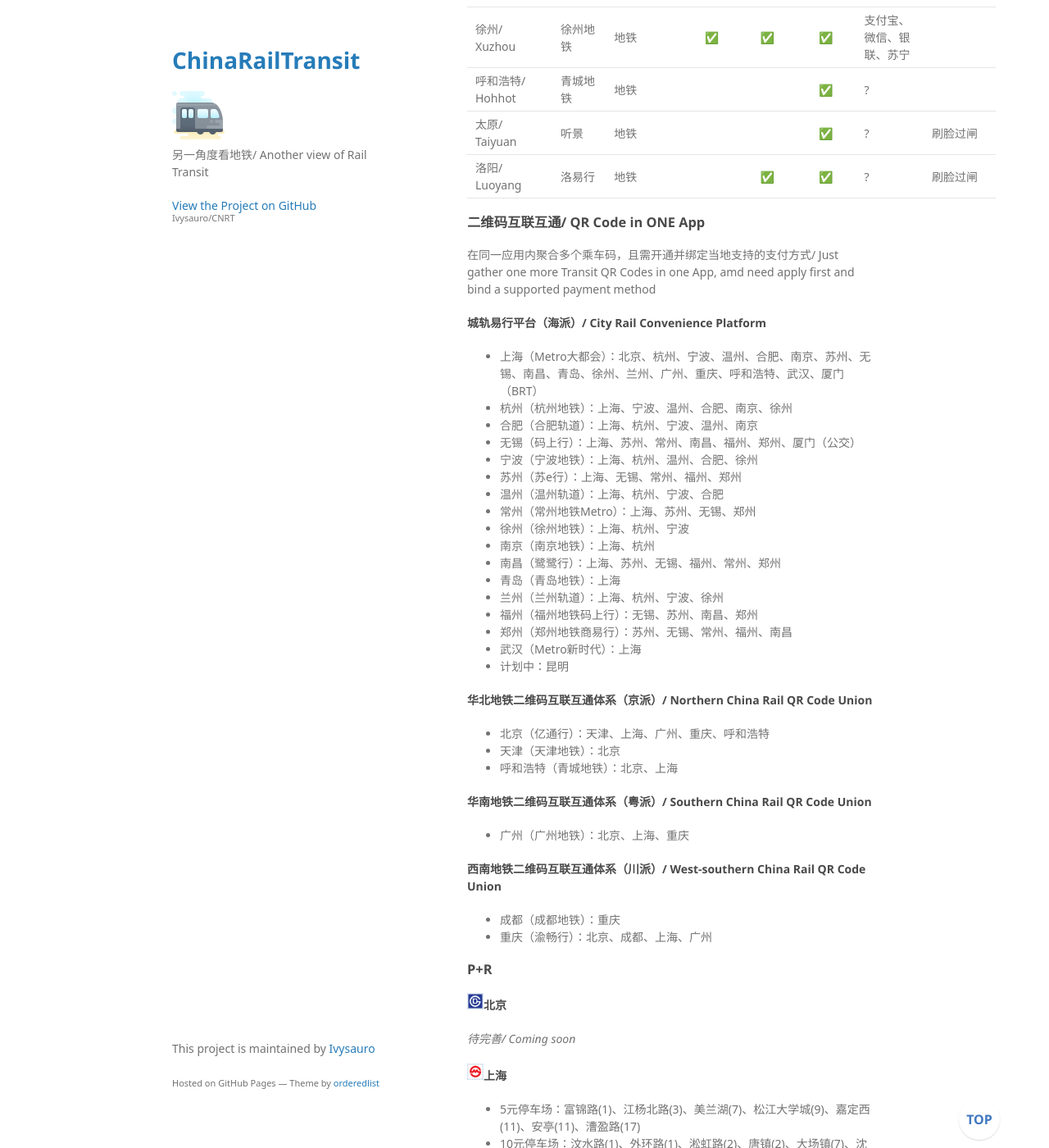
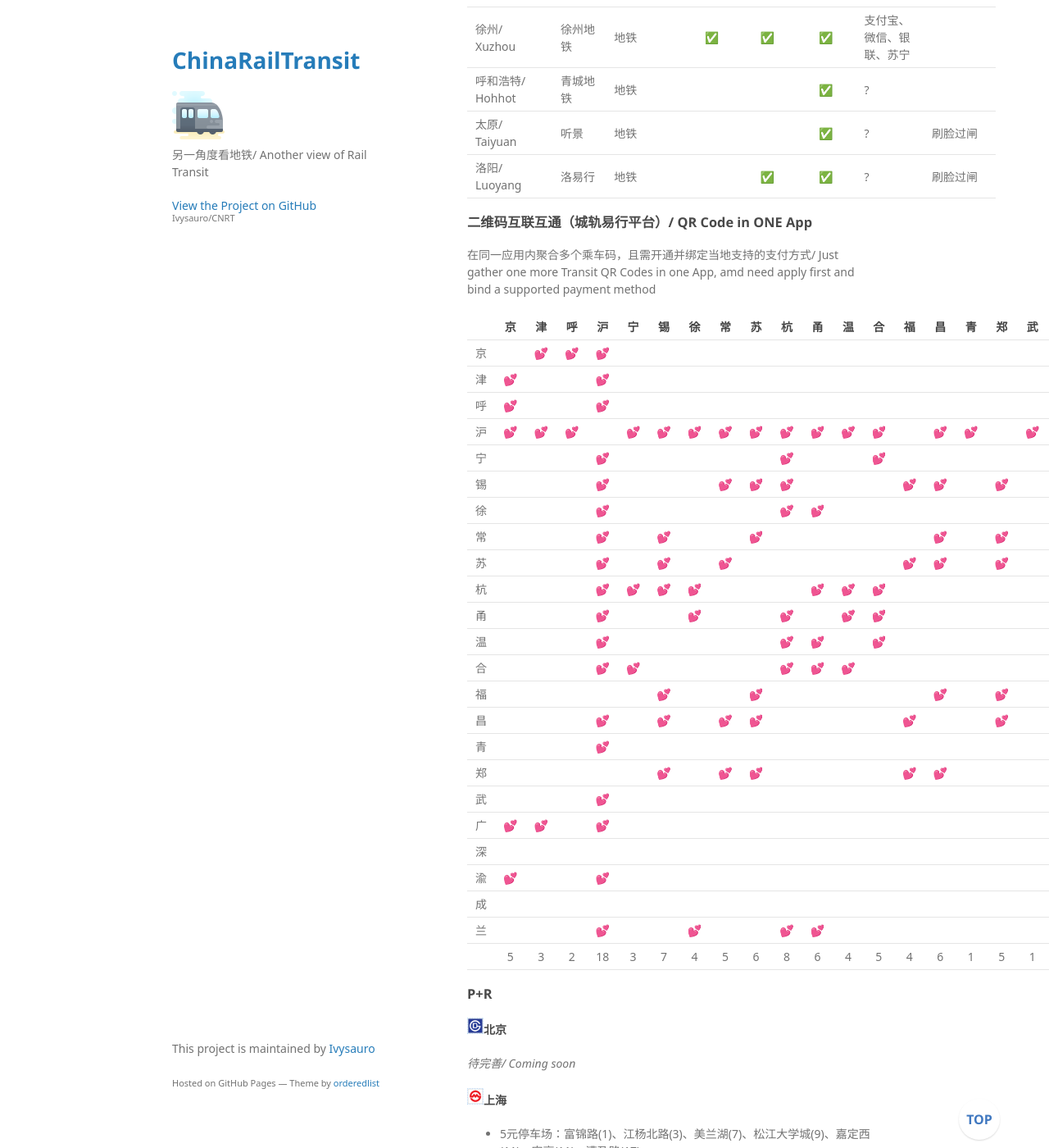
Before and after one commit to Ivysauro/CNRT, a Jekyll site: the page built from data/GeOp.md, in a window 1280 px wide and 1400 px high, scrolled down 9128 px. Shown: the whole window at 82% size. Built offline with Jekyll 4.4.1, drawn with Linux system fonts in a browser that asks for light colours; some web fonts are replaced; our own code applies the rules of GitHub Pages for plain Markdown files; a script that is not in the unit is left out.

Commit message:
🍇重置二维码互通展示方式

```diff
--- a/data/GeOp.md
+++ b/data/GeOp.md
@@ -211,44 +211,36 @@
 | 太原/ Taiyuan | 听景 | 地铁 | | | ✅ | ? | 刷脸过闸 |
 | 洛阳/ Luoyang | 洛易行 | 地铁 | | ✅ | ✅ | ? | 刷脸过闸 |
 
-### 二维码互联互通/ QR Code in ONE App
+### 二维码互联互通（城轨易行平台）/ QR Code in ONE App
 
 在同一应用内聚合多个乘车码，且需开通并绑定当地支持的支付方式/ Just gather one more Transit QR Codes in one App, amd need apply first and bind a supported payment method
 
-#### 城轨易行平台（海派）/ City Rail Convenience Platform
-
-- 上海（Metro大都会）：北京、杭州、宁波、温州、合肥、南京、苏州、无锡、南昌、青岛、徐州、兰州、广州、重庆、呼和浩特、武汉、厦门（BRT）
-- 杭州（杭州地铁）：上海、宁波、温州、合肥、南京、徐州
-- 合肥（合肥轨道）：上海、杭州、宁波、温州、南京
-- 无锡（码上行）：上海、苏州、常州、南昌、福州、郑州、厦门（公交）
-- 宁波（宁波地铁）：上海、杭州、温州、合肥、徐州
-- 苏州（苏e行）：上海、无锡、常州、福州、郑州
-- 温州（温州轨道）：上海、杭州、宁波、合肥
-- 常州（常州地铁Metro）：上海、苏州、无锡、郑州
-- 徐州（徐州地铁）：上海、杭州、宁波
-- 南京（南京地铁）：上海、杭州
-- 南昌（鹭鹭行）：上海、苏州、无锡、福州、常州、郑州
-- 青岛（青岛地铁）：上海
-- 兰州（兰州轨道）：上海、杭州、宁波、徐州
-- 福州（福州地铁码上行）：无锡、苏州、南昌、郑州
-- 郑州（郑州地铁商易行）：苏州、无锡、常州、福州、南昌
-- 武汉（Metro新时代）：上海
-- 计划中：昆明
-
-#### 华北地铁二维码互联互通体系（京派）/ Northern China Rail QR Code Union
-
-- 北京（亿通行）：天津、上海、广州、重庆、呼和浩特
-- 天津（天津地铁）：北京
-- 呼和浩特（青城地铁）：北京、上海
-
-#### 华南地铁二维码互联互通体系（粤派）/ Southern China Rail QR Code Union
-
-- 广州（广州地铁）：北京、上海、重庆
-
-#### 西南地铁二维码互联互通体系（川派）/ West-southern China Rail QR Code Union
-
-- 成都（成都地铁）：重庆
-- 重庆（渝畅行）：北京、成都、上海、广州
+|  | 京 | 津 | 呼 | 沪 | 宁 | 锡 | 徐 | 常 | 苏 | 杭 | 甬 | 温 | 合 | 福 | 昌 | 青 | 郑 | 武 | 广 | 深 | 渝 | 成 | 兰 |  |
+|:---:|:---:|:---:|:---:|:---:|:---:|:---:|:---:|:---:|:---:|:---:|:---:|:---:|:---:|:---:|:---:|:---:|:---:|:---:|:---:|:---:|:---:|:---:|:---:|:---:|
+| 京 |  | 💕 | 💕 | 💕 |  |  |  |  |  |  |  |  |  |  |  |  |  |  | 💕 |  | 💕 |  |  | 5 |
+| 津 | 💕 |  |  | 💕 |  |  |  |  |  |  |  |  |  |  |  |  |  |  | 💕 |  |  |  |  | 3 |
+| 呼 | 💕 |  |  | 💕 |  |  |  |  |  |  |  |  |  |  |  |  |  |  |  |  |  |  |  | 2 |
+| 沪 | 💕 | 💕 | 💕 |  | 💕 | 💕 | 💕 | 💕 | 💕 | 💕 | 💕 | 💕 | 💕 |  | 💕 | 💕 |  | 💕 | 💕 |  | 💕 |  | 💕 | 18 |
+| 宁 |  |  |  | 💕 |  |  |  |  |  | 💕 |  |  | 💕 |  |  |  |  |  |  |  |  |  |  | 3 |
+| 锡 |  |  |  | 💕 |  |  |  | 💕 | 💕 | 💕 |  |  |  | 💕 | 💕 |  | 💕 |  |  |  |  |  |  | 7 |
+| 徐 |  |  |  | 💕 |  |  |  |  |  | 💕 | 💕 |  |  |  |  |  |  |  |  |  |  |  | 💕 | 4 |
+| 常 |  |  |  | 💕 |  | 💕 |  |  | 💕 |  |  |  |  |  | 💕 |  | 💕 |  |  |  |  |  |  | 5 |
+| 苏 |  |  |  | 💕 |  | 💕 |  | 💕 |  |  |  |  |  | 💕 | 💕 |  | 💕 |  |  |  |  |  |  | 6 |
+| 杭 |  |  |  | 💕 | 💕 | 💕 | 💕 |  |  |  | 💕 | 💕 | 💕 |  |  |  |  |  |  |  |  |  | 💕 | 8 |
+| 甬 |  |  |  | 💕 |  |  | 💕 |  |  | 💕 |  | 💕 | 💕 |  |  |  |  |  |  |  |  |  | 💕 | 6 |
+| 温 |  |  |  | 💕 |  |  |  |  |  | 💕 | 💕 |  | 💕 |  |  |  |  |  |  |  |  |  |  | 4 |
+| 合 |  |  |  | 💕 | 💕 |  |  |  |  | 💕 | 💕 | 💕 |  |  |  |  |  |  |  |  |  |  |  | 5 |
+| 福 |  |  |  |  |  | 💕 |  |  | 💕 |  |  |  |  |  | 💕 |  | 💕 |  |  |  |  |  |  | 4 |
+| 昌 |  |  |  | 💕 |  | 💕 |  | 💕 | 💕 |  |  |  |  | 💕 |  |  | 💕 |  |  |  |  |  |  | 6 |
+| 青 |  |  |  | 💕 |  |  |  |  |  |  |  |  |  |  |  |  |  |  |  |  |  |  |  | 1 |
+| 郑 |  |  |  |  |  | 💕 |  | 💕 | 💕 |  |  |  |  | 💕 | 💕 |  |  |  |  |  |  |  |  | 5 |
+| 武 |  |  |  | 💕 |  |  |  |  |  |  |  |  |  |  |  |  |  |  |  |  |  |  |  | 1 |
+| 广 | 💕 | 💕 |  | 💕 |  |  |  |  |  |  |  |  |  |  |  |  |  |  |  | 💕 | 💕 |  |  | 5 |
+| 深 |  |  |  |  |  |  |  |  |  |  |  |  |  |  |  |  |  |  | 💕 |  |  |  |  | 1 |
+| 渝 | 💕 |  |  | 💕 |  |  |  |  |  |  |  |  |  |  |  |  |  |  | 💕 |  |  | 💕 |  | 4 |
+| 成 |  |  |  |  |  |  |  |  |  |  |  |  |  |  |  |  |  |  |  |  | 💕 |  |  | 1 |
+| 兰 |  |  |  | 💕 |  |  | 💕 |  |  | 💕 | 💕 |  |  |  |  |  |  |  |  |  |  |  |  | 4 |
+|  | 5 | 3 | 2 | 18 | 3 | 7 | 4 | 5 | 6 | 8 | 6 | 4 | 5 | 4 | 6 | 1 | 5 | 1 | 5 | 1 | 4 | 1 | 4 |  |
 
 ### P+R
 
```
